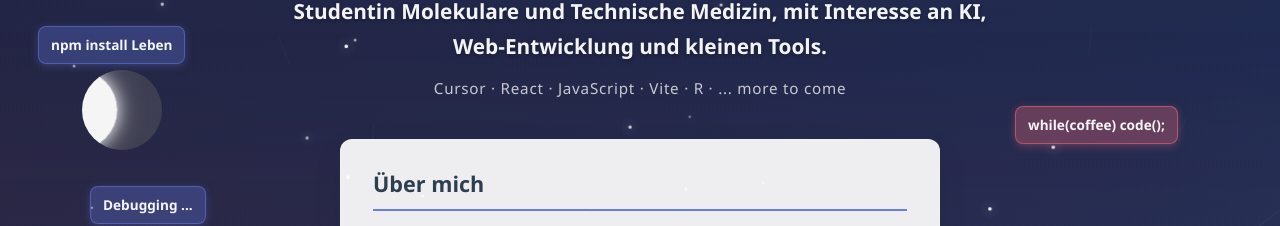
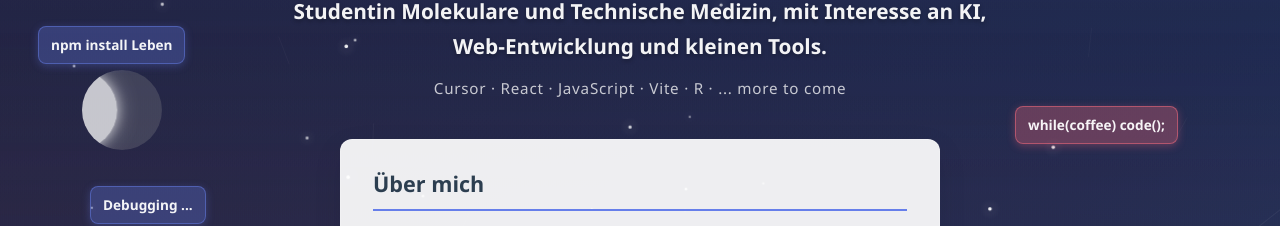
Before and after one commit to dogacero/dogaceren-portfolio, a React (Vite) app: page / in a window 1280 px wide. Shown: the part 214-440 px from the top of the page. Built offline with nearby package versions, Linux system fonts and the light colour scheme.

Commit message:
Update AnimatedBackground.css

```diff
--- a/src/components/AnimatedBackground.css
+++ b/src/components/AnimatedBackground.css
@@ -106,10 +106,10 @@
   width: 100%;
   height: 100%;
   border-radius: 50%;
-  background: rgba(100, 100, 100, 0.4);
+  background: rgba(150, 150, 150, 0.25);
   box-shadow:
-    0 0 20px rgba(255, 255, 255, 0.3),
-    0 0 40px rgba(255, 255, 255, 0.2);
+    0 0 15px rgba(255, 255, 255, 0.2),
+    0 0 30px rgba(255, 255, 255, 0.15);
   position: relative;
   overflow: hidden;
 }
@@ -119,10 +119,10 @@
   width: 100%;
   height: 100%;
   border-radius: 50%;
-  background: rgba(255, 255, 255, 0.95);
+  background: rgba(255, 255, 255, 0.7);
   box-shadow:
-    0 0 15px rgba(255, 255, 255, 0.8),
-    0 0 30px rgba(255, 255, 255, 0.5);
+    0 0 12px rgba(255, 255, 255, 0.6),
+    0 0 24px rgba(255, 255, 255, 0.4);
   top: 50%;
   left: 50%;
   transform: translate(-50%, -50%);
```
